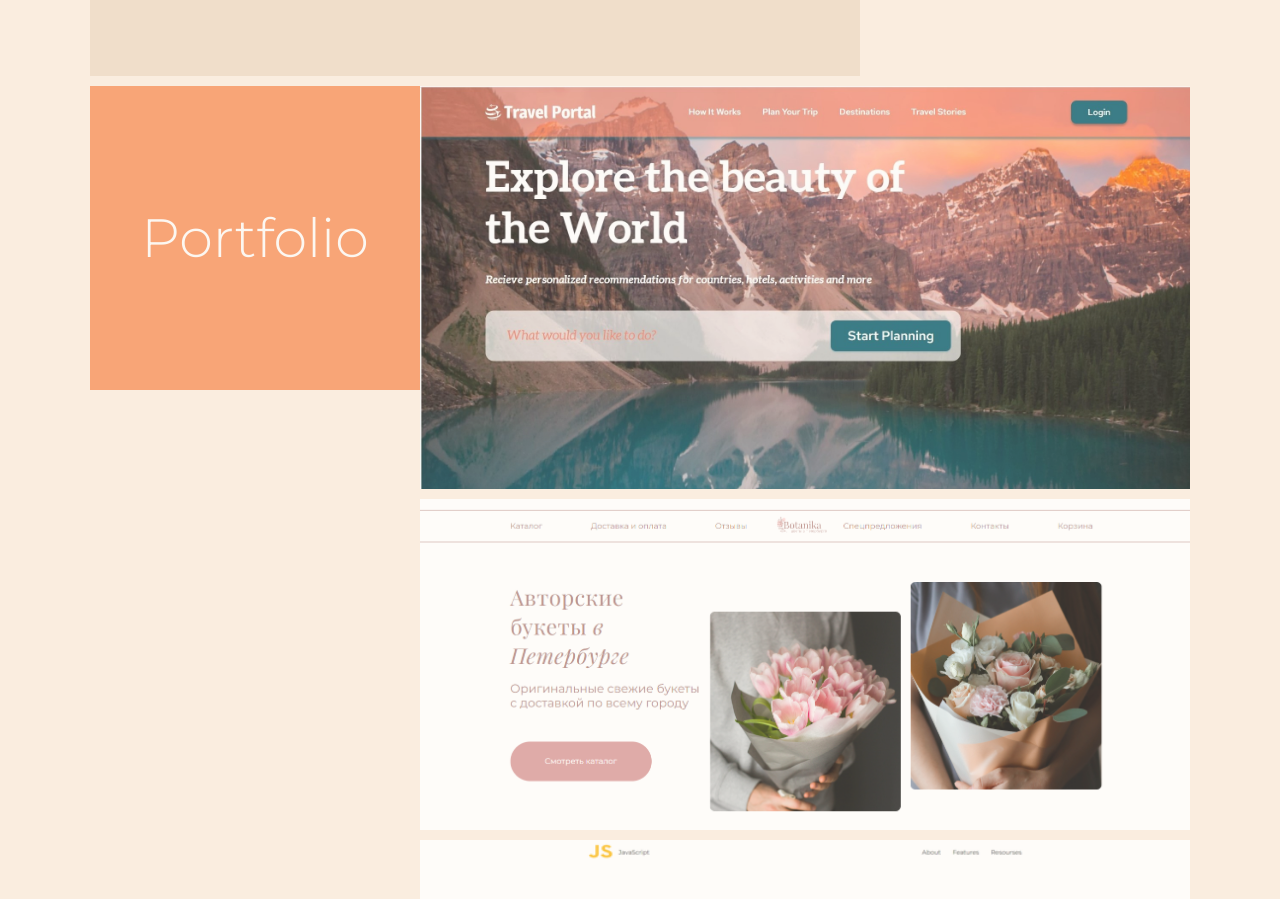
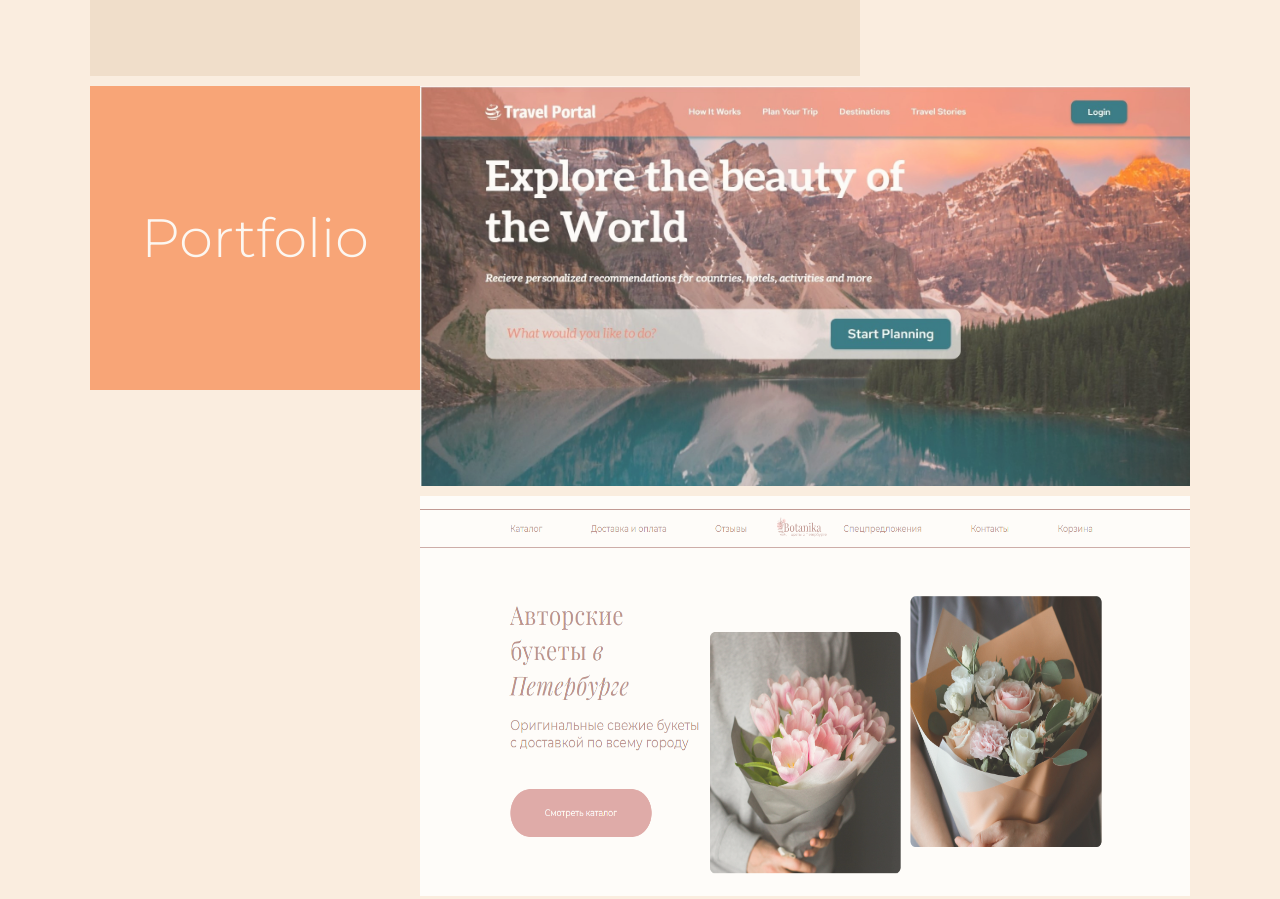
Before and after one commit to valeriyapie/CV, a website: page index.html in a window 1280 px wide. Shown: the part 1460-2359 px from the top of the page. Drawn offline with Linux system fonts and the light colour scheme.

Commit message:
add new info

```diff
--- a/src/sass/components/_portfolio.scss
+++ b/src/sass/components/_portfolio.scss
@@ -10,7 +10,8 @@
 
 .portfolio__item{
   position: relative;
-
+  width: 100%;
+  height: 400px;
   cursor: pointer;
   &::after{
     content: "";
@@ -30,7 +31,8 @@
 .portfolio-item__image{
   display: block;
   width: 100%;
-  object-fit: cover;
+  height: 100%;
+  object-fit: fill;
   }
 
 .portfolio-item__description{
```
Also changed, not shown: src/sass/style.css, 1 other file.
